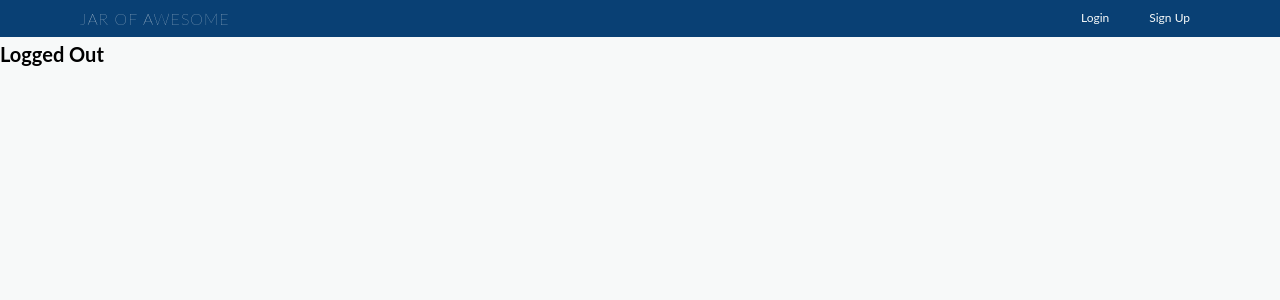
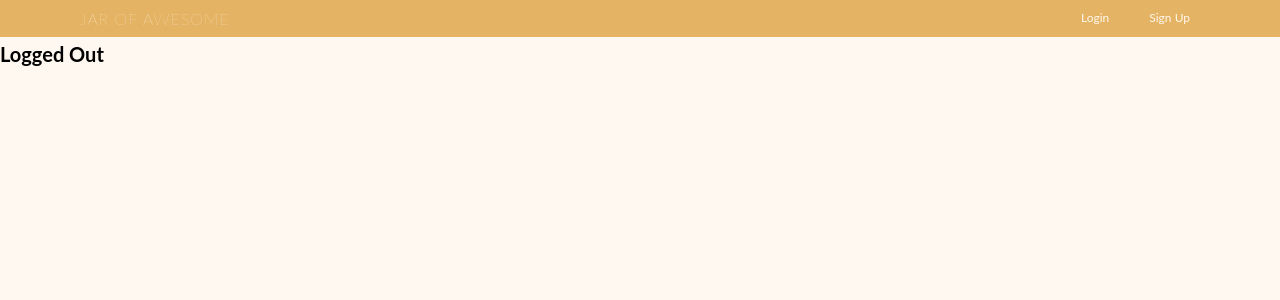
Before and after one commit to ejfschmittel/jarofawesome, a React (Create React App) app in the folder frontend/: page / in a window 1280 px wide. Shown: the top 300 px of the page. Built offline with nearby package versions, Linux system fonts and the light colour scheme.

Commit message:
added create memory form & update color schema

```diff
--- a/frontend/src/components/memoryForm.component.jsx
+++ b/frontend/src/components/memoryForm.component.jsx
@@ -8,14 +8,14 @@ import React from 'react'
 
 const MemoryForm = ({title}) => {
     return (
-        <div>
-            <h1>Create Memory</h1>
+        <div className="memory-form">
+            <h1 className="memory-form__title">Create Memory</h1>
             <form>
-                <div>
-                    <input name="memory"/>
+                <div className="memory-form__memory">
+                    <input name="memory" placeholder="My memory..."/>
                 </div>
 
-                <button>Create Memory</button>
+                <button className="memory-form__button">Create Memory</button>
             </form>
         </div>
     )
--- a/frontend/src/styles/abstracts/variables.scss
+++ b/frontend/src/styles/abstracts/variables.scss
@@ -1,13 +1,75 @@
 :root{
-    --primary-color: #094074;
-    --primary-color-dark: #062e54;
+    //--primary-color: #094074;
+    --primary-color: #E4B363;
+    --primary-color-dark: #FA9F42;
     --primary-color-light: #0f5ea8;
 
-    --highlight-color: #7fDeef;
-    --secondary-color: #78D5D7;
-    --background-color: #f7f9f9;
+    --secondary-color: #D16666;
+    --thirtiary-color: #7B9E89;
+
+
+    //--background-color: #f7f9f9;
+    --background-color: #FFF8F0;
     --text-color: #333;
-    --text-color-header: #f7f9f9;
+    --text-color-header: #FFF8F0;
+
+     --test-color: #610345;
+
+
+
+    --white-1: #FFFcFa;
+     --light-grey-1: #FFF8F0; // floral white
+     --light-grey-2: #CEB5A7; // silver pink
+     --grey-1: #EDE7E3; // platinum
+     --grey-2: #6C756B; //nickle
+     --black-1: #313638; // onyx
+     --black-2: #0D1821; //rich black
+     --black-3: #2C4251; //charcoal
+     --black-tint: #1F2041; // space cadet (bluish)
+
+      // 0D1821 rich black
+        // 313638 onyx
+        // 1F2041 space cadet (bluish)
+        // 2C4251 charcoal
+
+
+    // favorie
+    // E4B363 (sunlight), F18805 tangerine, FA9F42 deep saffron
+    //  D16666 fuzzy wuzzy
+     // 7B9E89 morning blue (pale green)
+     // 2B4162 indigo dye (dark blue), 9395D3 middle blue, 96C5F7 light blue
+
+     // 610345 tian purple
+
+     // 56CBF9 light blue
+     // 8E5572 purple
+     // BBBE64 goldish, E4B363 (sunlight)
+     // EF6461 light red
+     // 6E0D25 dark red
+     // 313638 onyx
+
+     // EDE7E3 platinum, f7f9f9 (backgrond), FFF8F0 floral white
+    // FF8811 orange
+    // E0CA3C yellow
+     // 82C0CC blue green
+     // 19647E blue saphire
+     // 7B9E89 morning blue (pale green)
+
+     // F18805 tangerin (fuller sunlight)
+
+     // greys
+     // light
+        // FFF8F0 floral white
+     // greyish
+        // CEB5A7 silver pink
+        // EDE7E3 platinum,
+        // 6C756B nickle (darker grey)
+     // dark
+        // 0D1821 rich black
+        // 313638 onyx
+        // 1F2041 space cadet (bluish)
+        // 2C4251 charcoal
+
 
 }
 
--- /dev/null
+++ b/frontend/src/styles/components/memoryForm.scss
@@ -0,0 +1,53 @@
+.memory-form{
+
+    box-shadow: 0 .1rem .3rem rgba(0,0,0,.2);
+    padding: 2rem;
+    padding-bottom: 4rem;
+
+    background: var(--white-1);
+
+
+    &__title{
+        font-size: 4rem;
+        text-align: center;
+        margin: -2rem -6rem;
+        border-radius: .5rem;
+        background: #7B9E89;
+
+        margin-bottom: 4rem;
+
+
+        box-shadow: 0 .1rem .2rem rgba(0,0,0,.2);
+        color: var(--white-1);
+    }
+
+    &__memory{
+        input{
+            width: 100%;
+            padding: 1rem 2rem;
+            font-size: 1.8rem;
+            outline: none;
+
+
+            border: none;
+            box-shadow: 0 .1rem .2rem rgba(0,0,0,.2);
+        }
+    }
+
+    &__button{
+        display: block;
+        margin: 0 auto;
+        width: 100%;
+        max-width: 40rem;
+        margin-top: 4rem;
+
+        padding: 1.2rem 5rem;
+
+        background: #7B9E89;
+        font-size: 1.6rem;
+        border-radius: .3rem;
+        border: none;
+        box-shadow: 0 .2rem .5rem rgba(0,0,0, .5);
+        color: var(--light-grey-1);
+    }
+}
--- a/frontend/src/styles/main.scss
+++ b/frontend/src/styles/main.scss
@@ -8,3 +8,4 @@
 
 
 @import "components/header.scss";
+@import "components/memoryForm.scss";
```
Also changed, not shown: 2 other files (tests, documents, lock files or other folders).
